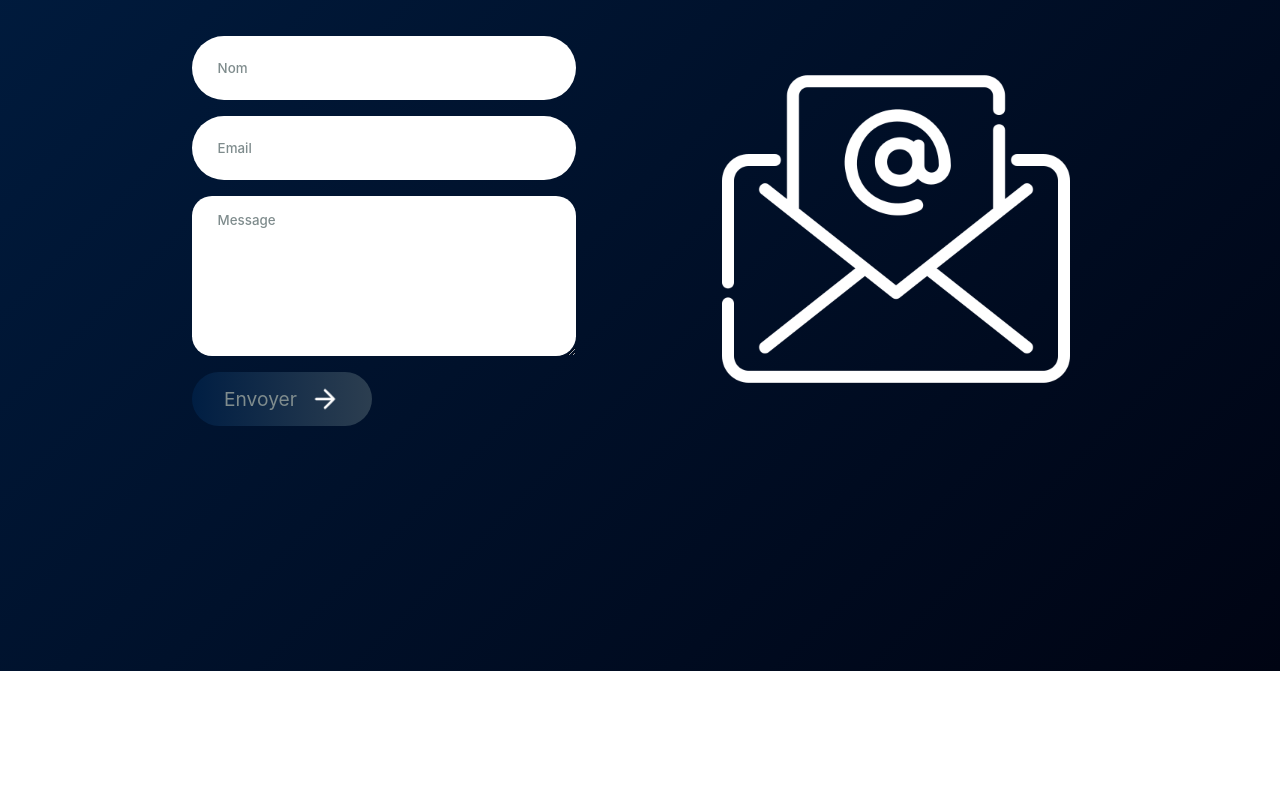
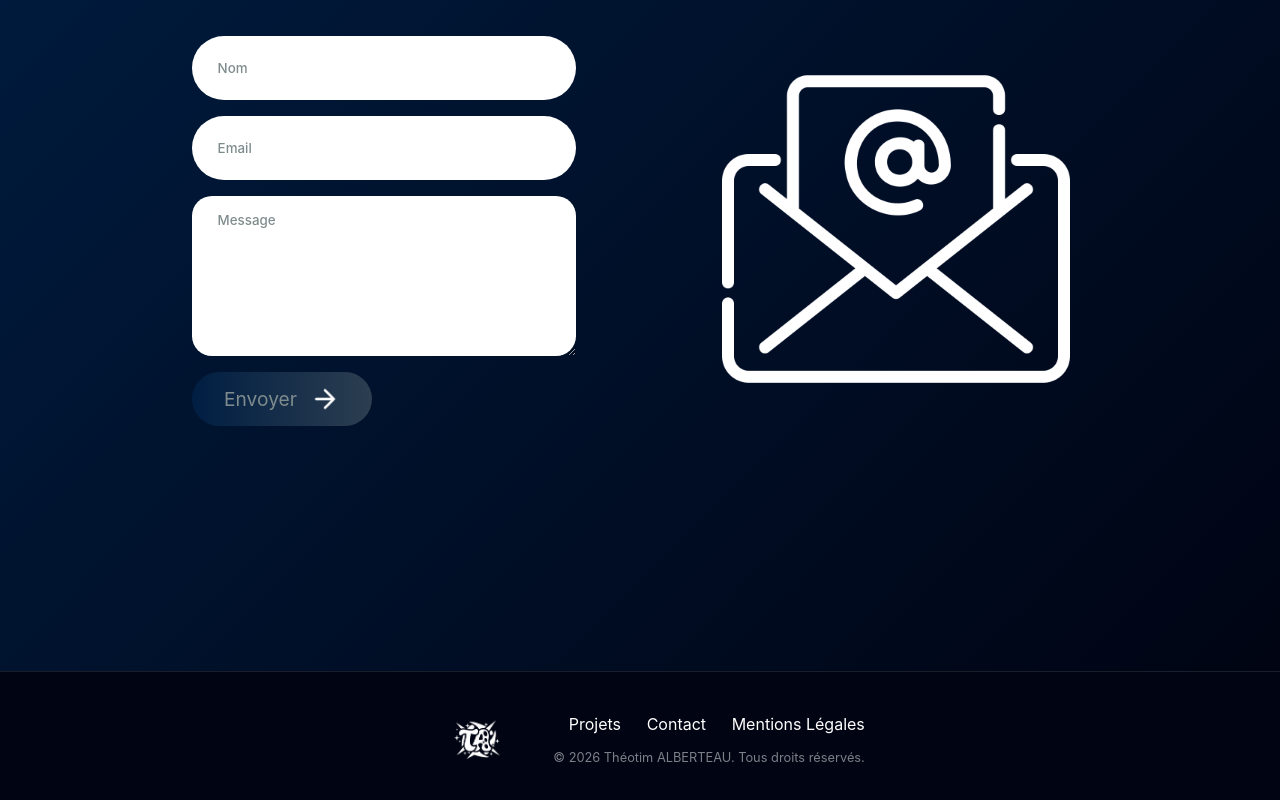
Before and after one commit to TheotimALBERTEAU/SitePerso, an Angular app: page / in a window 1280 px wide. Shown: the part 2458-3258 px from the top of the page. Before the commit the page ends 3129 px from the top, so only its background shows below. Built offline with nearby package versions, Linux system fonts and the light colour scheme; no server answers.

Commit message:
Add Footer

```diff
--- a/src/app/app.component.css
+++ b/src/app/app.component.css
@@ -97,6 +97,50 @@
   flex-shrink: 0;
 }
 
+footer {
+  display: flex;
+  align-items: center;
+  justify-content: center;
+
+  padding: 2vh 2vw;
+  background: var(--dark);
+  color: rgba(255, 255, 255, 0.7);
+  border-top: 1px solid rgba(255, 255, 255, 0.1);
+}
+
+.footer-container {
+  display: flex;
+  justify-content: space-evenly;
+  align-items: center;
+}
+
+.footer_logo_img {
+  width: 10vw;
+}
+
+.footer-links-wrapper {
+  text-align: right;
+  display: flex;
+  flex-direction: column;
+  gap: 1rem;
+}
+
+.footer-links a {
+  color: white;
+  text-decoration: none;
+  margin-left: 2vw;
+  transition: color 0.3s;
+}
+
+.footer-links a:hover {
+  color: var(--primary);
+}
+
+.footer-copyright {
+  font-size: 0.8rem;
+  opacity: 0.7;
+}
+
 @media (max-width: 640px) {
   .header_right {
     gap: 0;
--- a/src/app/app.component.html
+++ b/src/app/app.component.html
@@ -37,6 +37,19 @@
 
 <footer>
   <div class="footer-container">
+    <a class="footer_logo" href="/">
+      <img src="Assets/CV/logo.png" alt="Logo Théotim ALBERTEAU" class="footer_logo_img">
+    </a>
 
+    <div class="footer-links-wrapper">
+      <div class="footer-links">
+        <a href="#my-projects">Projets</a>
+        <a href="#contact">Contact</a>
+        <a href="/LegalNotices">Mentions Légales</a>
+      </div>
+      <div class="footer-copyright">
+        &copy; 2026 Théotim ALBERTEAU. Tous droits réservés.
+      </div>
+    </div>
   </div>
 </footer>
```
Also changed, not shown: src/Assets/CV/logo.png (added).
